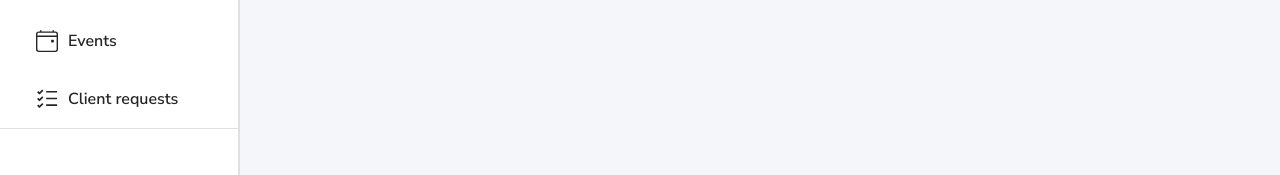
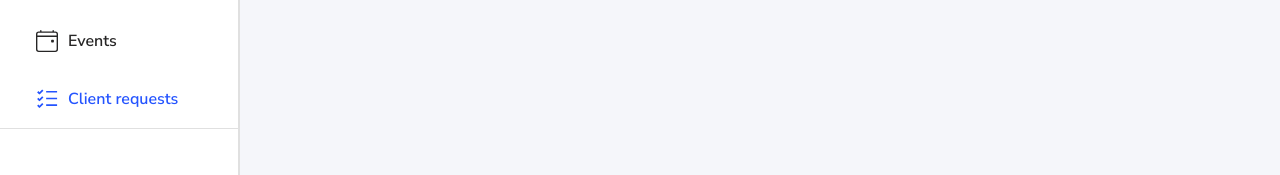
Before and after one commit to PetMarketing/Frontend, a Next.js app: page /dashboard/requests in a window 1280 px wide. Shown: the part 272-447 px from the top of the page. Built offline with nearby package versions, Linux system fonts and the light colour scheme; no server answers; a web font is replaced by a local one.

Commit message:
Highlight the active menu item in the dashboard

```diff
--- a/src/app/dashboard/components/SidebarMenu/SidebarMenu.tsx
+++ b/src/app/dashboard/components/SidebarMenu/SidebarMenu.tsx
@@ -1,3 +1,8 @@
+'use client'
+
+import { useEffect, useState } from 'react'
+import { usePathname } from 'next/navigation'
+
 import SidebarLogout from '../SidebarLogout/SidebarLogout';
 import SidebarMenuItem from '../SidebarMenuItem/SidebarMenuItem';
 
@@ -19,13 +24,25 @@ const menuItems = [
 ]
 
 export default function SidebarMenu() {
+    const [activeItem, setActiveItem] = useState<null | number>(null);
+    const [isSettingsActive, setIsSettingsActive] = useState(false);
+
+    const pathname = usePathname()
+
+    useEffect(() => {
+        const activeIndex = menuItems.findIndex(item => item.href === pathname)
+
+        setActiveItem(activeIndex)
+        setIsSettingsActive(pathname === '/dashboard/settings');
+    }, [pathname])
+
     return (
         <>
             <nav className={styles.menu}>
                 <ul>
                     {menuItems.map((item, index) => (
                         <li key={index}>
-                            <SidebarMenuItem href={item.href} Icon={item.Icon} name={item.name} />
+                            <SidebarMenuItem href={item.href} Icon={item.Icon} name={item.name} active={activeItem === index} />
                         </li>
                     ))}
                 </ul>
@@ -34,7 +51,7 @@ export default function SidebarMenu() {
             <nav className={styles.settingsMenu}>
                 <ul>
                     <li>
-                        <SidebarMenuItem href='/dashboard/settings' Icon={SettingsIcon} name='Settings' />
+                        <SidebarMenuItem href='/dashboard/settings' Icon={SettingsIcon} name='Settings' active={isSettingsActive} />
                     </li>
                     <li>
                         <SidebarLogout />
--- a/src/app/dashboard/components/SidebarMenuItem/SidebarMenuItem.module.scss
+++ b/src/app/dashboard/components/SidebarMenuItem/SidebarMenuItem.module.scss
@@ -13,6 +13,10 @@
     }
 }
 
+.active {
+    color: $prim-color-blue;
+}
+
 .icon {
     width: 100px;
     max-width: 22px;
--- a/src/app/dashboard/components/SidebarMenuItem/SidebarMenuItem.tsx
+++ b/src/app/dashboard/components/SidebarMenuItem/SidebarMenuItem.tsx
@@ -6,11 +6,12 @@ interface ISidebarMenuItemProps {
 	href: string
 	Icon: React.ComponentType
 	name: string
+	active?: boolean
 }
 
-export default function SidebarMenuItem({ href, Icon, name }: ISidebarMenuItemProps) {
+export default function SidebarMenuItem({ href, Icon, name, active }: ISidebarMenuItemProps) {
 	return (
-		<Link href={href} className={styles.link}>
+		<Link href={href} className={`${styles.link} ${active ? styles.active : ''}`}>
 			<div className={styles.icon}>
 				<Icon />
 			</div>
```
